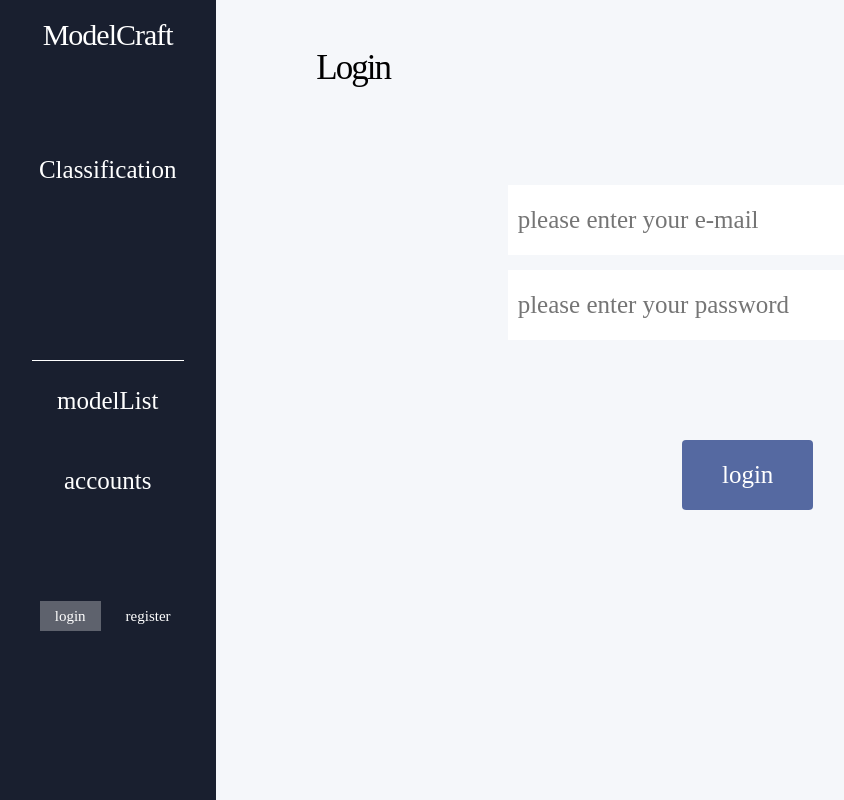
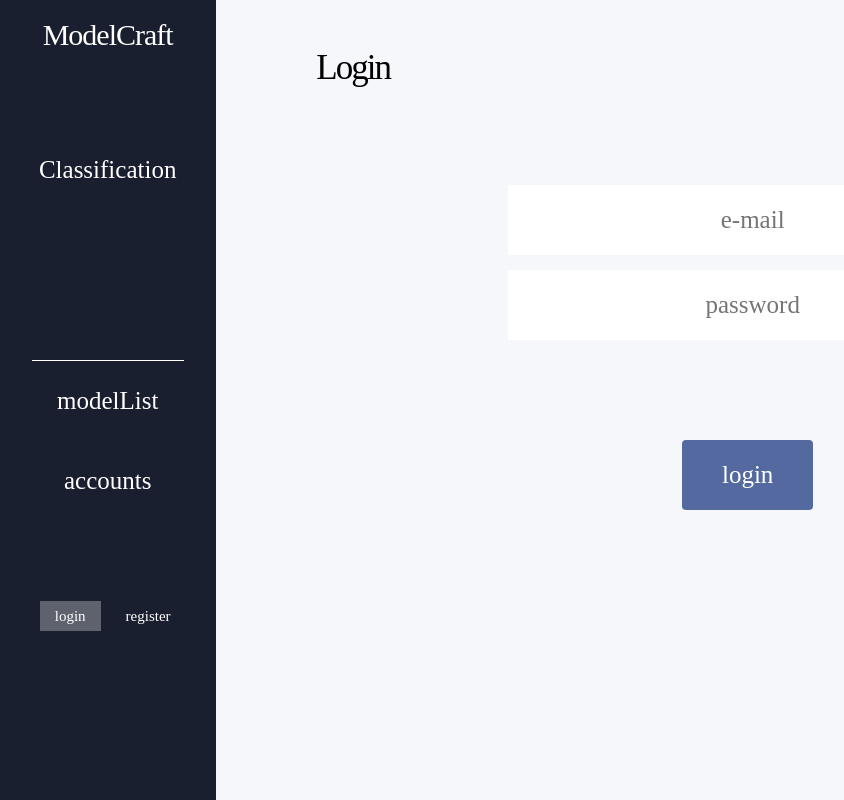
Before and after one commit to LMM-Lab/ModelCraft-Frontend, a Next.js app: page /login in a window 1280 px wide. Shown: the whole page, without its empty margins (1-845 px from the left). Built offline with nearby package versions, Linux system fonts and the light colour scheme.

Commit message:
login-page

```diff
--- a/src/app/login/page.tsx
+++ b/src/app/login/page.tsx
@@ -1,18 +1,35 @@
+'use client'
 import Text from "@/component/common/Text";
 import styled from "styled-components";
 import Input from "@/component/common/Input";
 import Flex from "@/component/common/styles/Flex";
 import Button from "@/component/common/Button";
+import { SubmitHandler, useForm } from "react-hook-form";
 
 const Login = () => {
+
+  type FormData = {
+    mail: string
+    password: string
+  }
+  const { register, handleSubmit, formState: { errors } } = useForm<FormData>()
+
+  const onSubmit:SubmitHandler<FormData>=(data)=>{
+    console.log(data)
+  }
+
   return (
     <div>
       <Text variants="ExtraLarge" margin="5rem 0 0 10rem">Login</Text>
-      <Flex $flex_direction="column" $marginTop="10rem">
-        <Input variants="default" placeholder="please enter your e-mail" />
-        <Input $marginTop="1.5rem" variants="default" placeholder="please enter your password" />
-        <Button $marginTop="10rem" variants="Medium">login</Button>
-      </Flex>
+      <form onSubmit={handleSubmit(onSubmit)}>
+        <Flex $flex_direction="column" $marginTop="10rem">
+          <Input {...register('mail',{required:'please enter your e-mail'})} $textAlign="center" variants="default" placeholder="e-mail" />
+          {errors.mail && <Text color="red" variants="Medium">{errors.mail.message}</Text>}
+          <Input {...register('password',{required:'please enter your password'})} $textAlign="center" $marginTop="1.5rem" variants="default" placeholder="password" />
+          {errors.password && <Text color="red" variants="Medium">{errors.password.message}</Text>}
+          <Button $marginTop="10rem" variants="Medium">login</Button>
+        </Flex>
+      </form>
     </div>
   )
 
```
